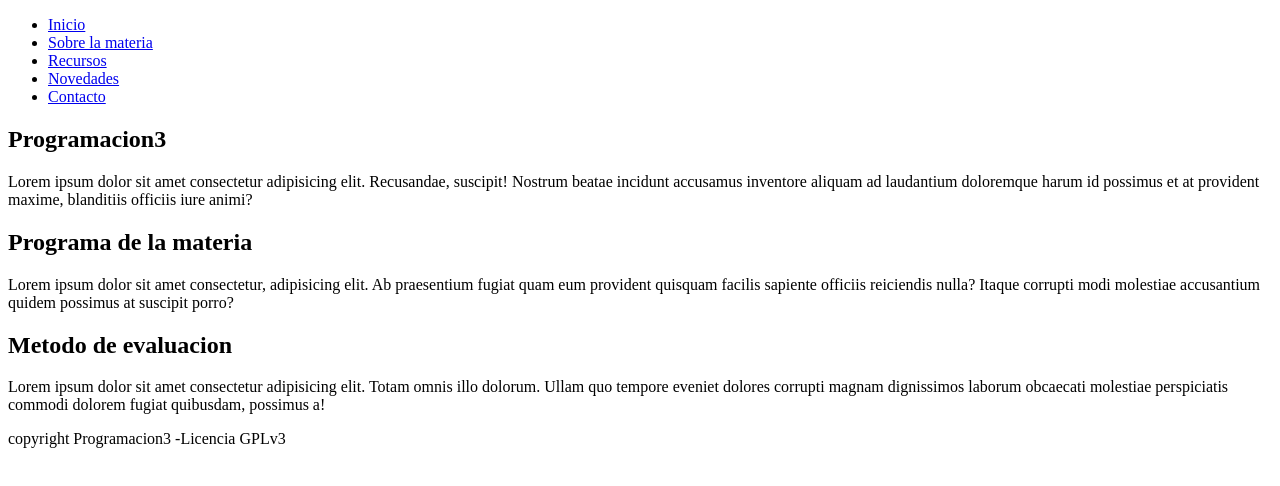
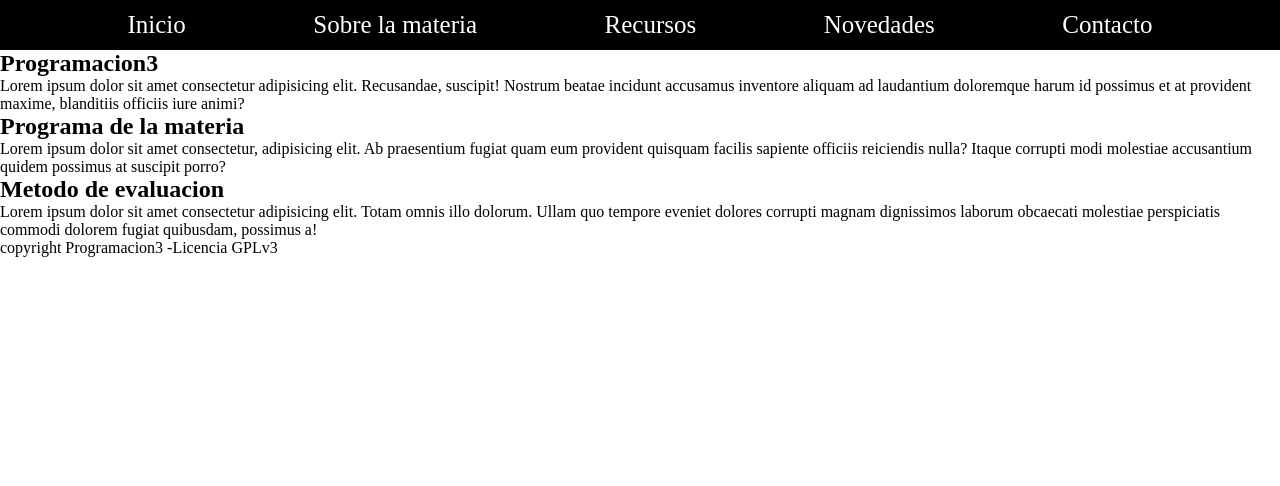
Before and after one commit to julietamores/programacion3, a plain HTML site: page index.html in a window 1280 px wide. Drawn offline with Linux system fonts and the light colour scheme.

Commit message:
utilizacion de flex

```diff
--- a/index.html
+++ b/index.html
@@ -4,17 +4,33 @@
     <meta charset="UTF-8">
     <meta http-equiv="X-UA-Compatible" content="IE=edge">
     <meta name="viewport" content="width=device-width, initial-scale=1.0">
+    <link rel="stylesheet" href="style.css">
     <title>Programacion 3</title>
 </head>
 <body>
     <header>
         <nav>
             <ul>
-                <li><a href="index.html">Inicio</a></li>
-                <li><a href="sobre-la-materia.html">Sobre la materia</a></li>
-                <li><a href="recursos.html">Recursos</a></li>
-                <li><a href="novedades.html">Novedades</a></li>
-                <li><a href="contactos.html">Contacto</a></li>
+                <li>
+                    <a href="index.html">Inicio</a>
+                </li>
+                <li>
+                    <a href="sobre-la-materia.html">Sobre la materia</a>
+                </li>
+                <li>
+                    <a href="recursos.html">Recursos</a>
+                    <ul>
+                        <li>Video</li>
+                        <li>PDF</li>
+                        <li>Links</li>
+                    </ul>
+                </li>
+                <li>
+                    <a href="novedades.html">Novedades</a>
+                </li>
+                <li>
+                    <a href="contactos.html">Contacto</a>
+                </li>
             </ul>
         </nav>
     </header>
--- /dev/null
+++ b/style.css
@@ -0,0 +1,47 @@
+/*padre*/
+*{
+    padding: 0;
+    margin: 0;
+}
+
+nav{
+    background-color: black;
+}
+
+/*hijo*/
+nav ul{
+    list-style: none;
+    display: flex;
+    flex-direction: row;
+    flex-wrap: nowrap;
+    justify-content: space-evenly;
+    height: 50px;
+    align-items: center;
+}
+nav ul li {
+    position: relative;
+    font-size: 25px;
+}
+nav ul li a{
+    text-decoration: none;
+    color: white;
+}
+
+nav ul li ul{
+    display: none;
+    flex-direction: column;
+    background-color: black;
+    position: absolute;
+    top: 34px;
+    width: 150px;
+    height: 150px;
+    justify-content: center;
+}
+
+nav ul li ul {
+    color: white;
+}
+
+nav ul li:hover ul{
+    display: flex;
+}
```
Also changed, not shown: contactos.html (+21 -5 lines), novedades.html (+21 -5 lines), recursos.html (+21 -5 lines), sobre-la-materia.html (+21 -5 lines).
